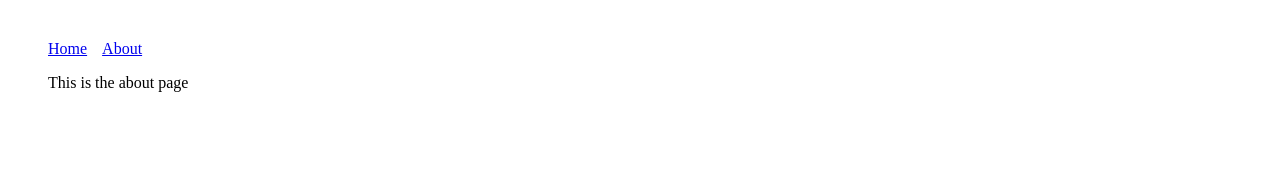
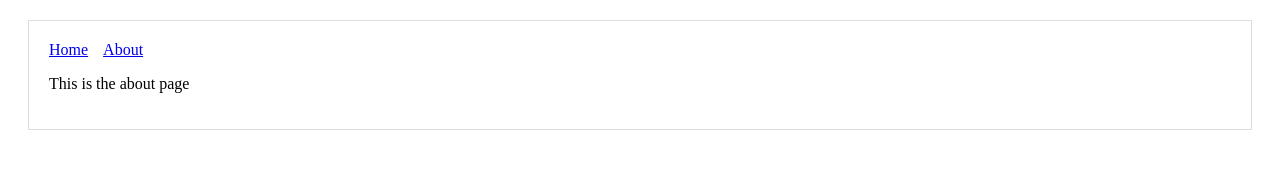
Before and after one commit to psgganesh/thedailyhabits, a Next.js app: page /about in a window 1280 px wide. Shown: the top 180 px of the page. Built offline with nearby package versions, Linux system fonts and the light colour scheme.

Commit message:
Method 1 - Layout as a Higher Order Component

```diff
--- a/components/MyLayout.js
+++ b/components/MyLayout.js
@@ -2,14 +2,17 @@ import Header from "./Header";
 
 const layoutStyle ={
   margin: 20,
-  padding: 20
+  padding: 20,
+  border: '1px solid #DDD'
 };
 
-const Layout = props => (
-  <div style={layoutStyle}>
-    <Header />
-    {props.children}
-  </div>
-);
+const withLayout = Page => {
+  return () => (
+    <div style={layoutStyle}>
+      <Header />
+      <Page />
+    </div>
+  );
+};
 
-export default Layout;
+export default withLayout;
--- a/pages/about.js
+++ b/pages/about.js
@@ -1,9 +1,5 @@
-import Layout from "../components/MyLayout";
+import withLayout from "../components/MyLayout";
 
-export default function About() {
-  return (
-    <Layout>
-      <p>This is the about page</p>
-    </Layout>
-  );
-}
+const Page = () => <p>This is the about page</p>;
+
+export default withLayout(Page);
```
Also changed, not shown: pages/index.js (+3 -7 lines).
